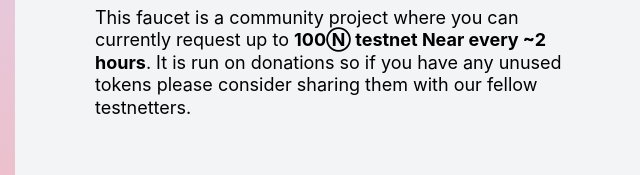
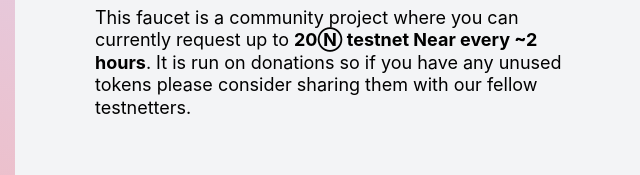
Before and after one commit to flmel/near-testnet-faucet, a plain HTML site: page index.html in a window 1280 px wide. Shown: the part 357-532 px from the top of the page, 625-1265 px from the left. Drawn offline with nearby package versions, Linux system fonts and the light colour scheme; a script that the page names is missing.

Commit message:
decrease handount amount

```diff
--- a/index.html
+++ b/index.html
@@ -98,7 +98,7 @@
 
                 <div class="mt-4">
                     <p class="text-lg leading-tight">
-                        This faucet is a community project where you can currently request up to <b>100Ⓝ testnet Near
+                        This faucet is a community project where you can currently request up to <b>20Ⓝ testnet Near
                             every ~2 hours</b>. It is run on donations so if you have any unused tokens please consider
                         sharing them with our fellow testnetters.
                     </p>
```
